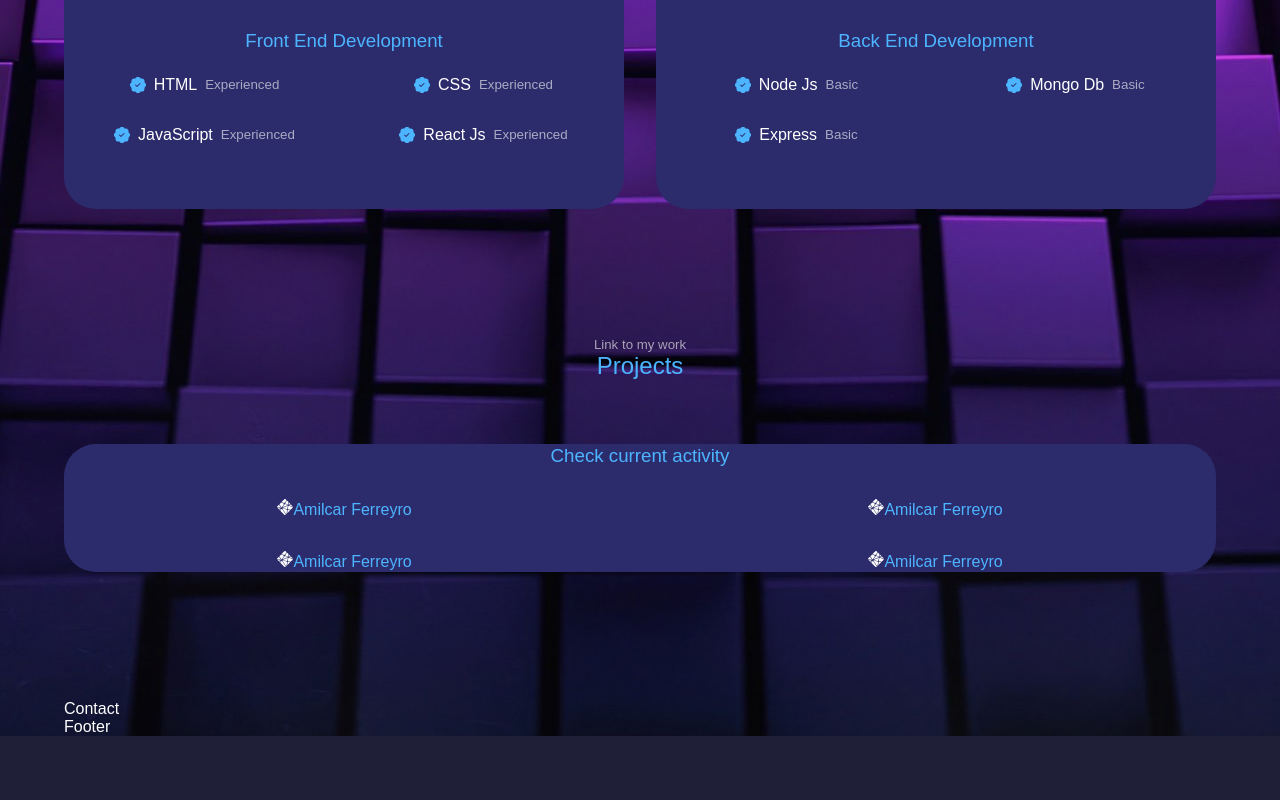
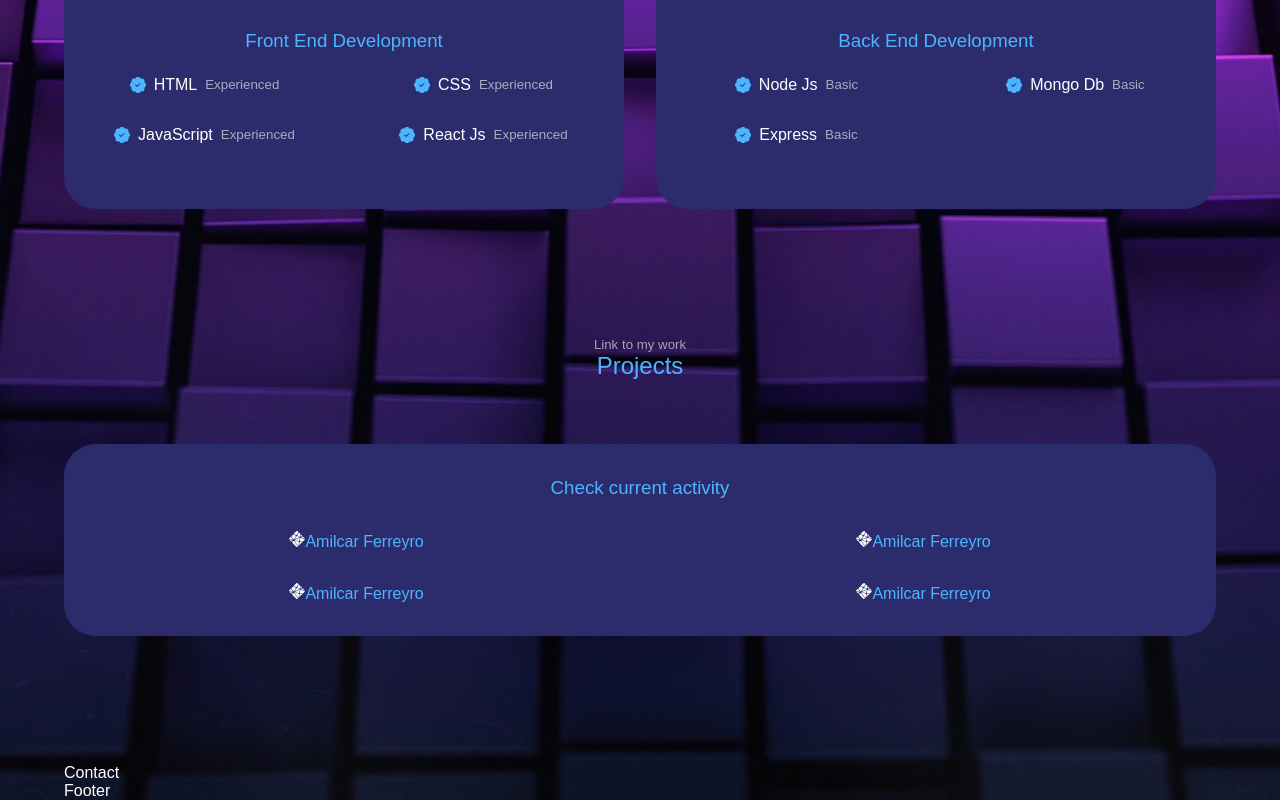
Before and after one commit to gonzaloRocamora/Porfolio, a React (Create React App) app in the folder portfolio/: page / in a window 1280 px wide. Shown: the part 1627-2427 px from the top of the page. Before the commit the page ends 2363 px from the top, so only its background shows below. Built offline with nearby package versions, Linux system fonts and the light colour scheme.

Commit message:
contact container on progress

```diff
--- a/portfolio/src/components/work/work.css
+++ b/portfolio/src/components/work/work.css
@@ -6,7 +6,7 @@
 .work_container {
   background: var(--color-bg-variant);
   border-radius: 2rem;
-  padding: rem 1rem;
+  padding: 2rem 1.5rem;
   border: 1px solid transparent;
 }
 .work_container:hover {
--- a/portfolio/src/index.css
+++ b/portfolio/src/index.css
@@ -126,7 +126,7 @@ img {
 
 }
 section {
-    margin-top: 0;
+    margin-top: 8rem;
 }
 
 }
@@ -138,6 +138,6 @@ section {
 }
 
 section {
-    margin-top: 0;
+    padding-top: 4rem;
 }
 }
```
Also changed, not shown: portfolio/src/components/header/header.css (line endings or trailing spaces).
